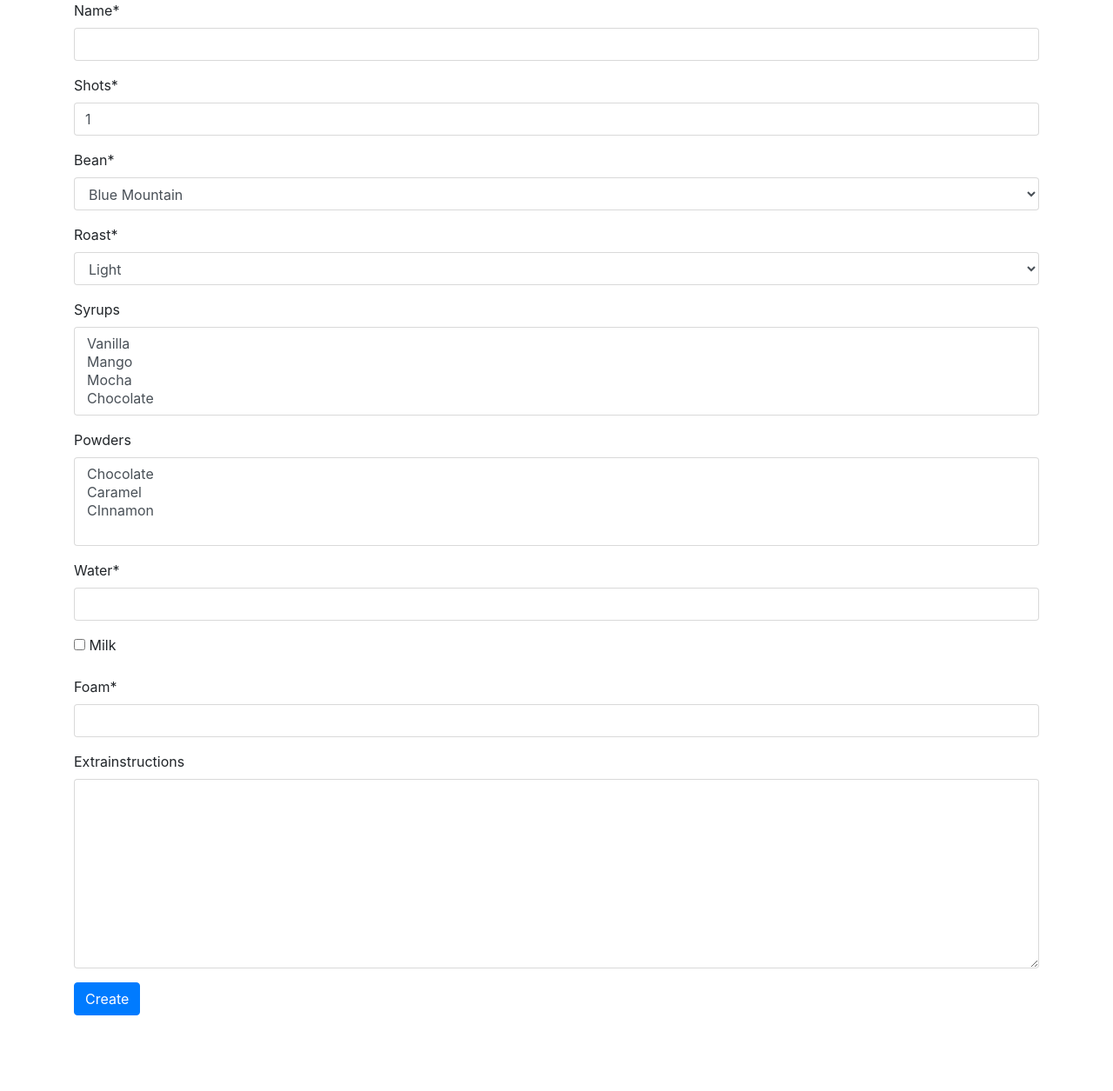
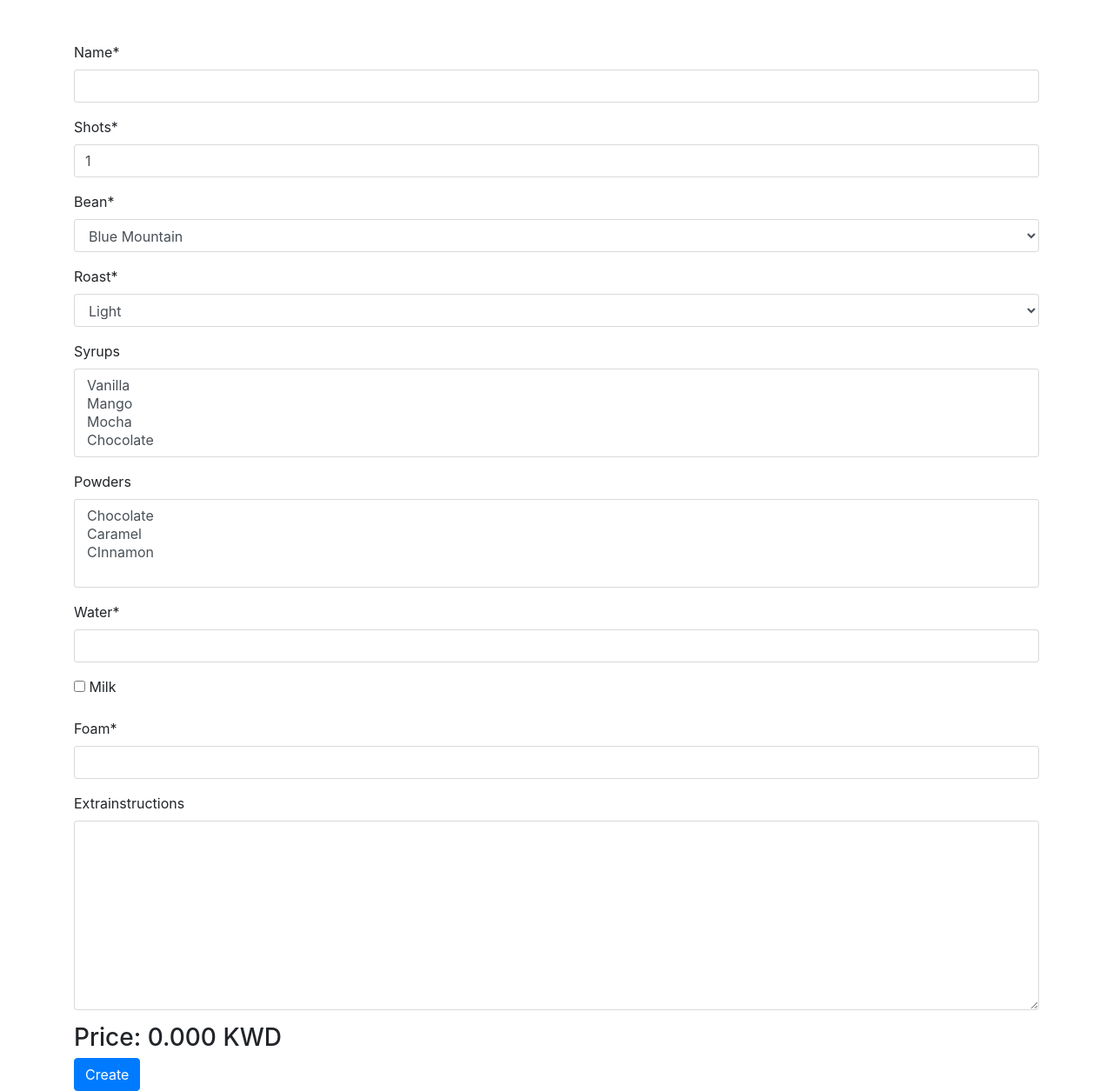
Before and after one commit to aalbusairi/cafe, a Django app: page /coffee/coffee/ in a window 1280 px wide. Shown: the part 56-1311 px from the top of the page at 87% size. Before the commit the page ends 1224 px from the top, so only its background shows below. Run offline with Django 3.2, Linux system fonts and the light colour scheme; data comes from the database, SQL or seed files in the repository; some libraries are stand-ins or nearby versions.

Commit message:
ajax price calc

```diff
--- a/coffee/templates/base.html
+++ b/coffee/templates/base.html
@@ -15,7 +15,7 @@
 
 {% include 'navbar.html' %}
 
-
+<br><br>
 <div class="container content">
 
 
--- a/coffee/templates/coffee_create.html
+++ b/coffee/templates/coffee_create.html
@@ -6,9 +6,70 @@
 
 
 {% block content %}
-	<form action="{% url 'coffee:coffee' %}" method="POST">
+	<form action="{% url 'coffee:coffee' %}" method="POST" onchange="price()">
 		{% csrf_token %}
 		{{form|crispy}}
+
+		<h3>Price: <span>0.000</span> KWD</h3>
 		<input class = "btn btn-primary" type="submit" value="Create">
 	</form>
+
+<script>
+
+function price(){
+
+	var shots = document.getElementById("id_shots").value;
+	var milk = document.getElementById("id_milk").checked;
+
+	var bean = document.getElementById("id_bean");
+	var bean_id = bean[bean.selectedIndex].value;
+
+	var roast = document.getElementById("id_roast");
+	var roast_id = roast[roast.selectedIndex].value;
+
+	var syrups = document.getElementById("id_syrups");
+	var selected_syrups = [];
+
+	for (var i = 0; i<syrups.length; i++)
+	{
+		if(syrups.options[i].selected)
+		{
+			selected_syrups.push(syrups.option[i].value);
+		}
+	}
+
+	var powders = document.getElementById("id_powders");
+	var selected_powders = [];
+
+	for (var i = 0; i<powders.length; i++)
+	{
+		if(powders.options[i].selected)
+		{
+			selected_powders.push(powders.option[i].value);
+		}
+	}
+
+
+	$.ajax({
+		type: 'GET',
+		url: '{% url "coffee:price" %}',
+		data: {
+			shots: shots,
+			milk: milk,
+			bean: bean_id,
+			roast: roast_id,
+			syrups: JSON.stringify(selected_syrups),
+			powders: JSON.stringify(selected_powders),
+		},
+		error: function(){
+			console.log("error");
+		},
+		success: function(data){
+			console.log(data);
+		},
+	});
+
+}
+
+</script>
 {% endblock content %}
--- a/coffee/urls.py
+++ b/coffee/urls.py
@@ -38,4 +38,6 @@ urlpatterns = [
 	url(r'^adressupdate/(?P<post_id>\d+)/$', views.adress_update, name="adressupdate"),
 	url(r'^adressdelete/(?P<post_id>\d+)/$', views.adress_delete, name="adressdelete"),
 	# url(r'^coffeedetail/(?P<post_id>\d+)/$', views.coffee_detail, name="coffeedetail"),
+
+	url(r'^price/$', views.coffee_pricecalc, name="price"),
 ]
--- a/coffee/views.py
+++ b/coffee/views.py
@@ -4,8 +4,11 @@ from django.shortcuts import redirect, get_object_or_404
 from django.contrib import messages
 from .models import *
 from .forms import *
-from django.http import Http404
+from django.http import Http404, JsonResponse
 from decimal import Decimal
+import json
+
+
 
 def coffee_price(instance):
 	total_price = instance.bean.price + instance.roast.price + (instance.shots*Decimal(0.250))
@@ -350,3 +353,33 @@ def adress_delete(request, post_id):
 	instance.delete()
 	messages.success(request, "Successfully Deleted!")
 	return redirect("coffee:adresslist")
+
+def coffee_pricecalc(request):
+
+	total = Decimal(0)
+
+	bean_id = request.GET.get('bean')
+	if bean_id:
+		total+= Bean.objects.get(id=bean_id).price
+
+	roast_id = request.GET.get('roast')
+	if roast_id:
+		total+= Roast.objects.get(id=roast_id).price
+
+	shots = request.GET.get('shots')
+	total += Decimal(int(shots) * 0.200)
+
+	milk = request.GET.get('milk')
+	if milk == 'true':
+		total += Decimal(0.250)
+
+	syrups = json.loads(request.GET.get('syrups'))
+	for syrup in syrups:
+		total += Syrup.objects.get(id=syrup).price
+
+	powders = json.loads(request.GET.get('powders'))
+	for powder in powders:
+		total += Powder.objects.get(id=powder).price
+
+	print (round(total, 3))
+	return JsonResponse("Price", safe=False)
```
